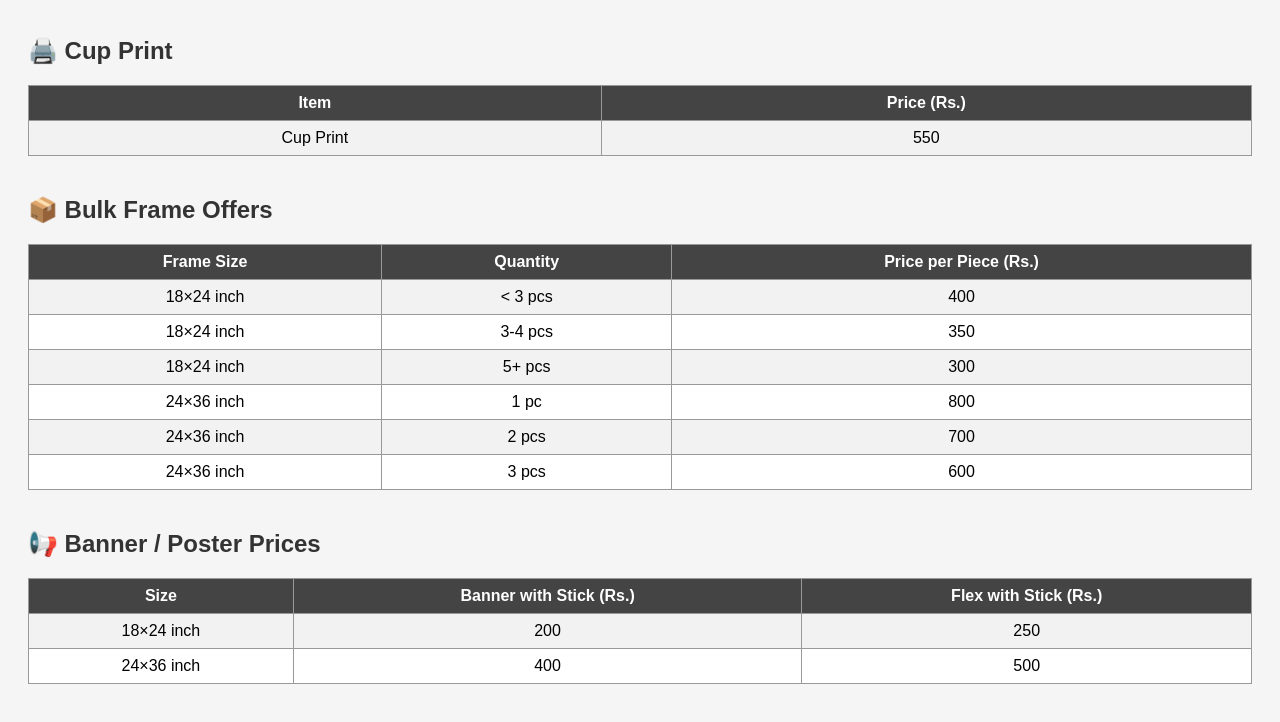
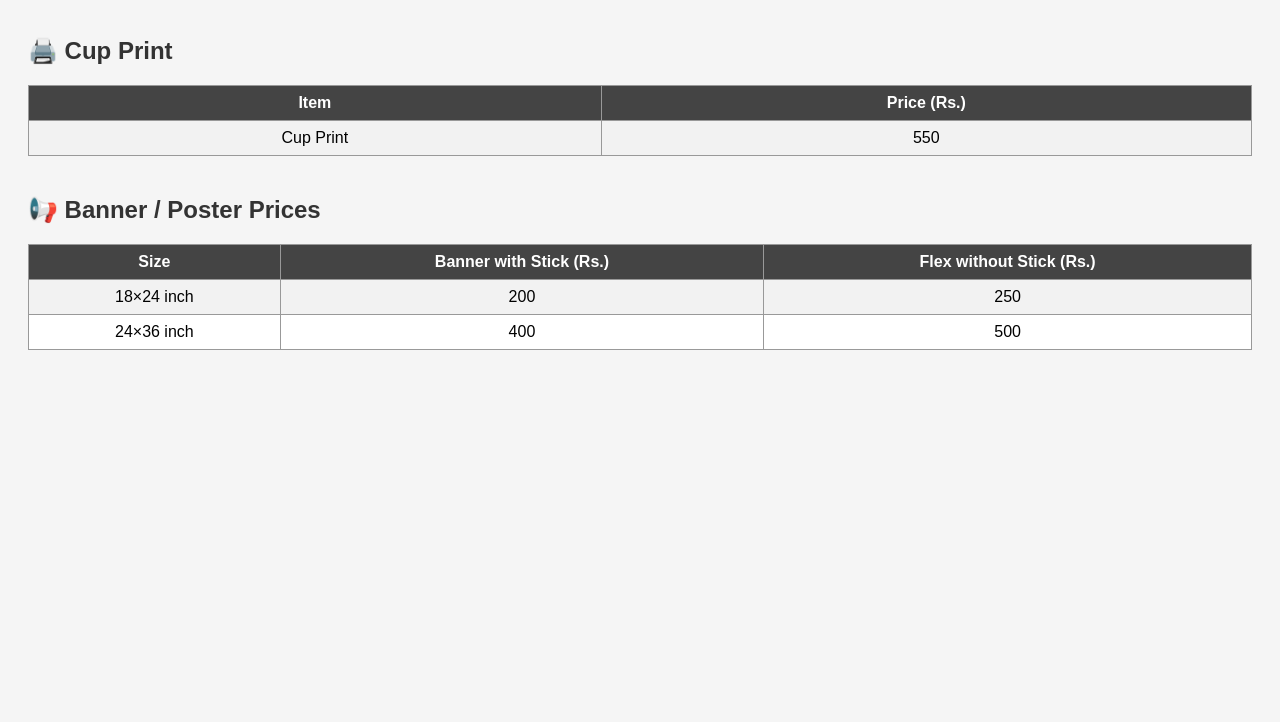
Before and after one commit to Nischal078/pandeynischal, a plain HTML site: page pc.html in a window 1280 px wide. Shown: the part 1530-2252 px from the top of the page. After the commit the page ends 1938 px from the top, so only its background shows below. Drawn offline with Linux system fonts and the light colour scheme.

Commit message:
Update pc.html

```diff
--- a/pc.html
+++ b/pc.html
@@ -109,27 +109,14 @@
     <tr><td>Cup Print</td><td>550</td></tr>
   </table>
 
-  <h2>📦 Bulk Frame Offers</h2>
-  <table>
-    <tr>
-      <th>Frame Size</th>
-      <th>Quantity</th>
-      <th>Price per Piece (Rs.)</th>
-    </tr>
-    <tr><td>18×24 inch</td><td>&lt; 3 pcs</td><td>400</td></tr>
-    <tr><td>18×24 inch</td><td>3-4 pcs</td><td>350</td></tr>
-    <tr><td>18×24 inch</td><td>5+ pcs</td><td>300</td></tr>
-    <tr><td>24×36 inch</td><td>1 pc</td><td>800</td></tr>
-    <tr><td>24×36 inch</td><td>2 pcs</td><td>700</td></tr>
-    <tr><td>24×36 inch</td><td>3 pcs</td><td>600</td></tr>
-  </table>
+
 
   <h2>📢 Banner / Poster Prices</h2>
   <table>
     <tr>
       <th>Size</th>
       <th>Banner with Stick (Rs.)</th>
-      <th>Flex with Stick (Rs.)</th>
+      <th>Flex without Stick (Rs.)</th>
     </tr>
     <tr><td>18×24 inch</td><td>200</td><td>250</td></tr>
     <tr><td>24×36 inch</td><td>400</td><td>500</td></tr>
```
